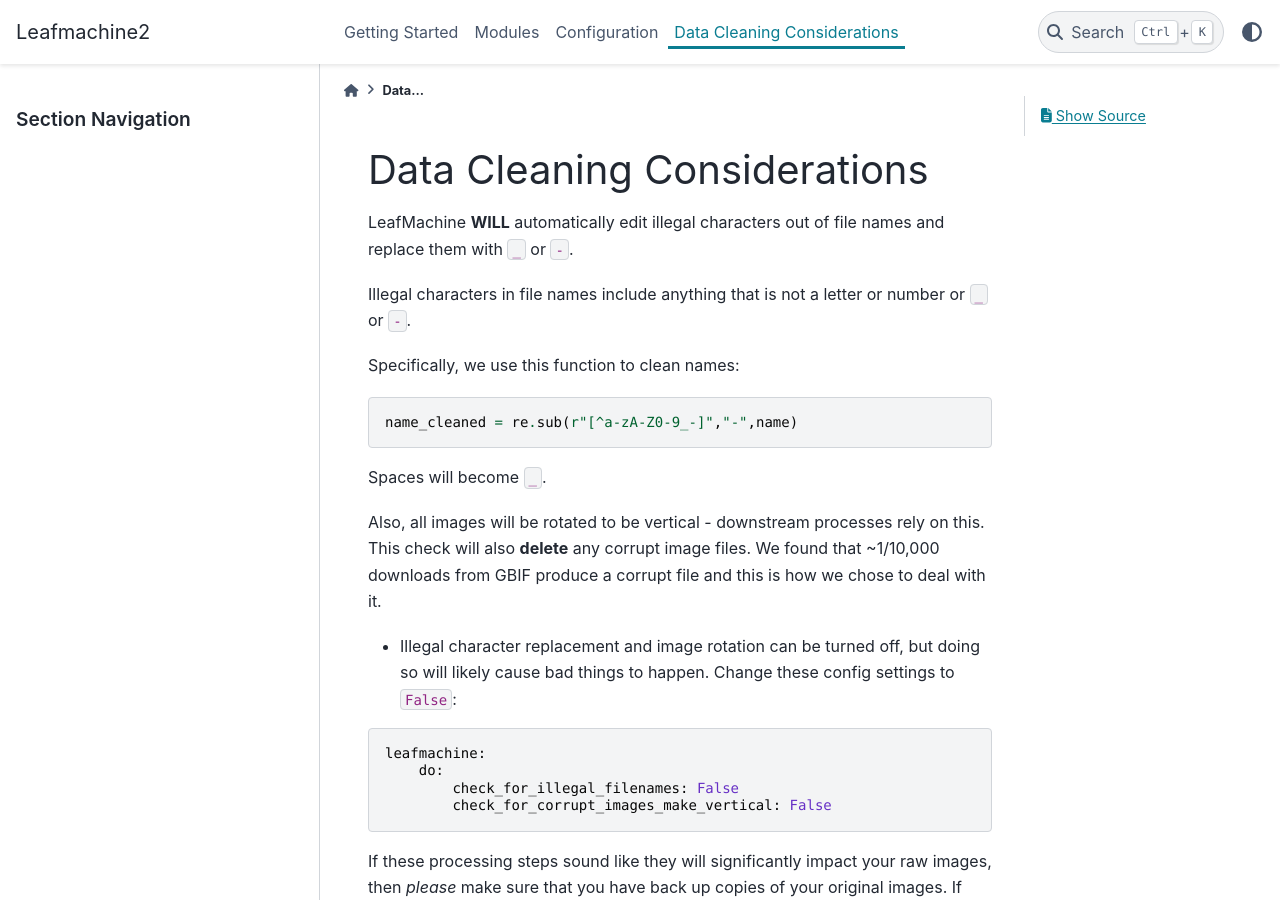
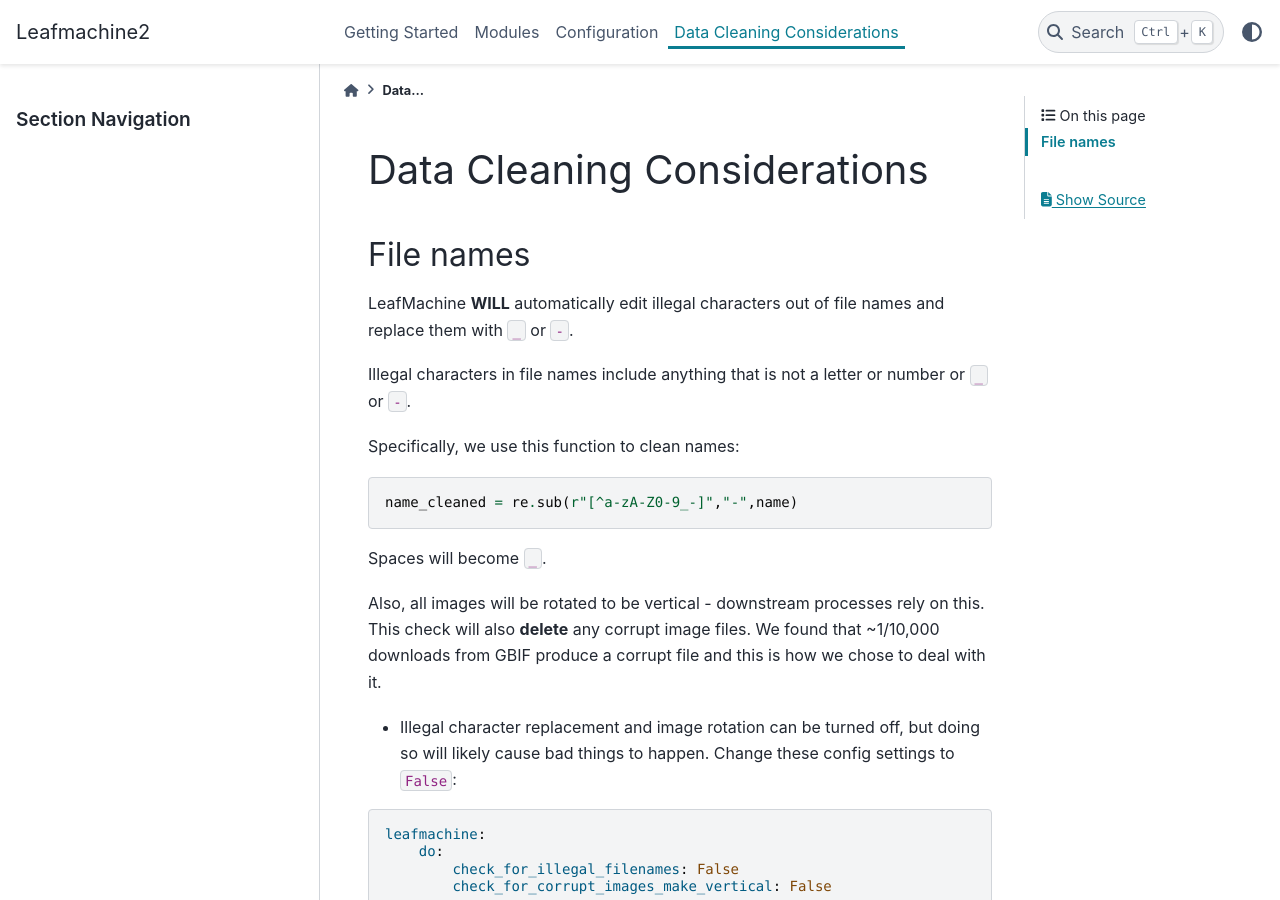
Before and after one commit to Gene-Weaver/docs-LM2, a Sphinx documentation site: the page built from source/data_cleaning/index.rst, in a window 1280 px wide and 900 px high. Built offline with Sphinx 7.4.7 and the PyData theme 0.15.4, drawn with Linux system fonts in a browser that asks for light colours.

Commit message:
minor changes

```diff
--- a/source/configuration_settings/project.rst
+++ b/source/configuration_settings/project.rst
@@ -44,8 +44,8 @@
             num_workers: 2 # default = 2
 
 
-Secondary (project)
--------------------
+Secondary options (project)
+---------------------------
 
 These are less common options. Do not change unless you need to. Set to ``null`` if not in use.
 
--- a/source/data_cleaning/index.rst
+++ b/source/data_cleaning/index.rst
@@ -4,6 +4,8 @@
 Data Cleaning Considerations
 ==============================
 
+File names
+----------
 
 LeafMachine **WILL** automatically edit illegal characters out of file names and replace them with ``_`` or ``-``.
 
@@ -21,7 +23,7 @@
 
 * Illegal character replacement and image rotation can be turned off, but doing so will likely cause bad things to happen. Change these config settings to ``False``:
 
-.. code-block:: python
+.. code-block:: yaml
 
     leafmachine:
         do:
```
